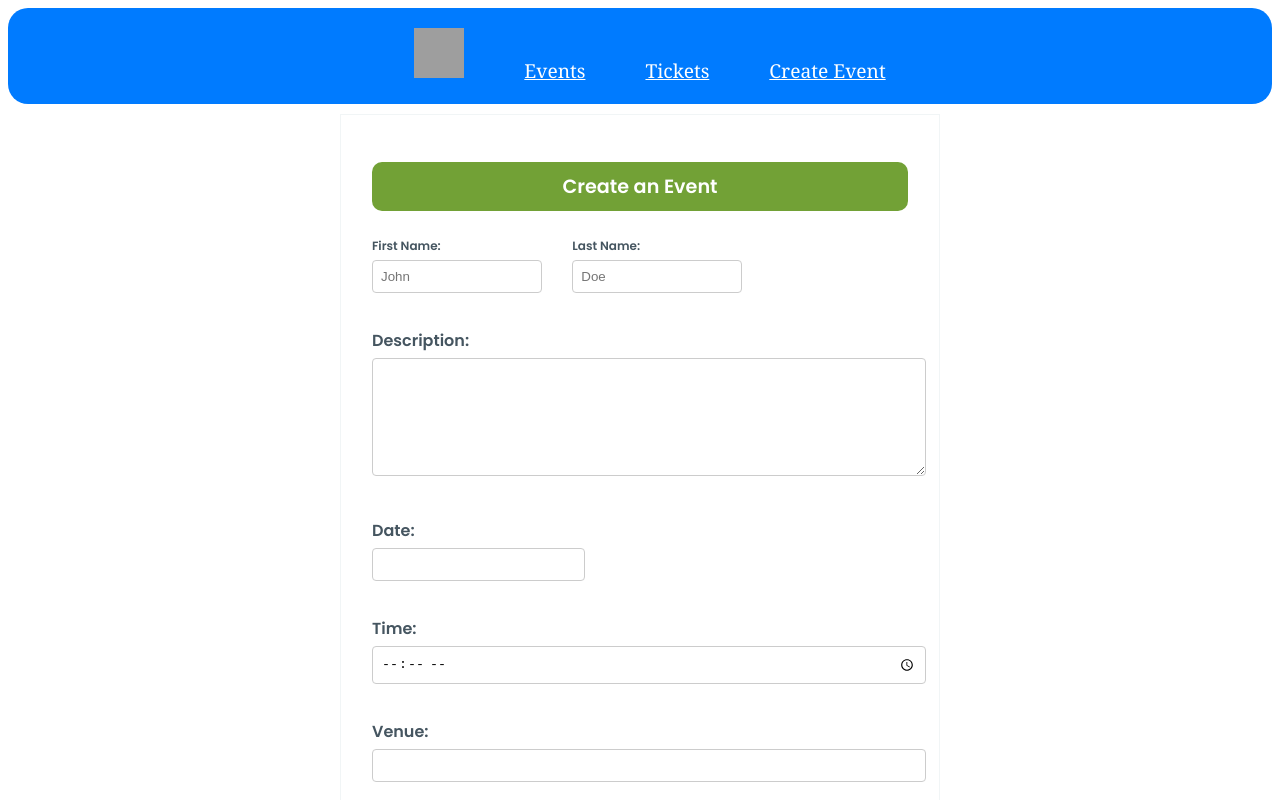
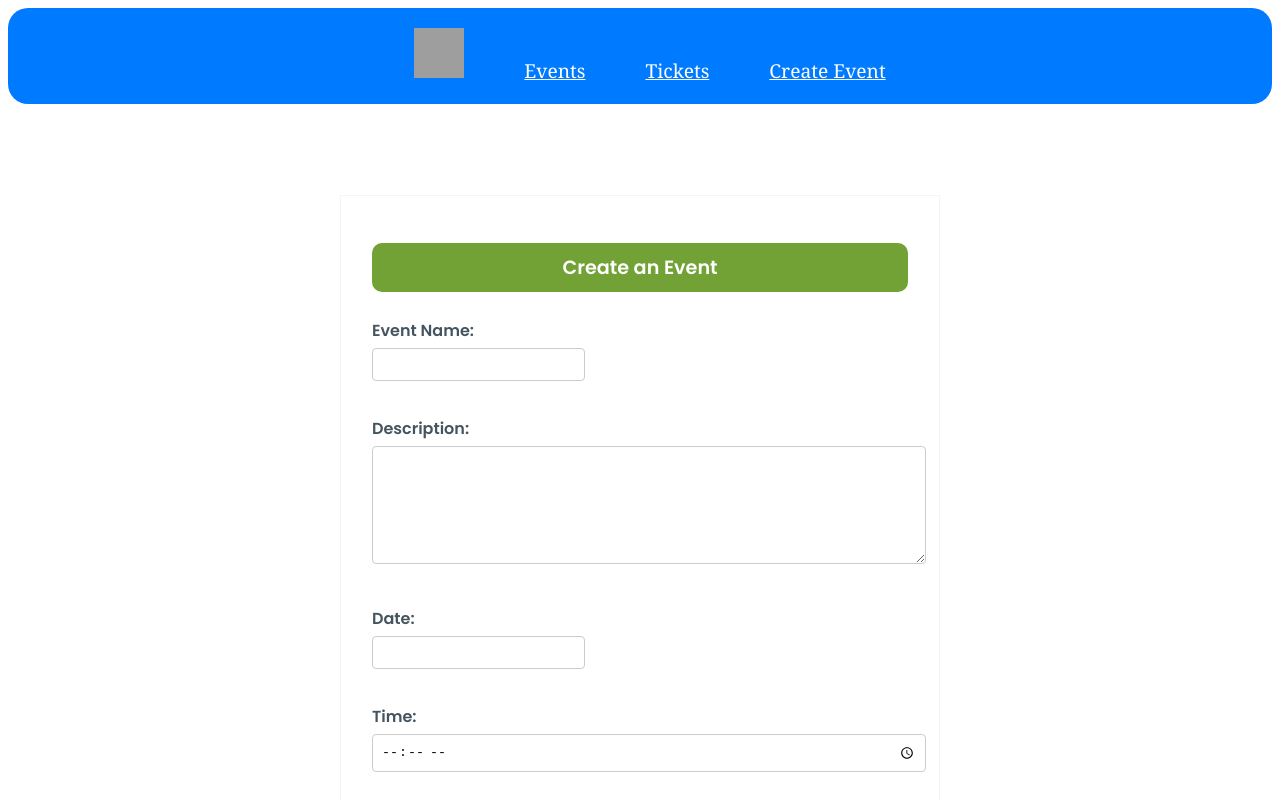
Before and after one commit to Evanny254/Safari-Ticketing-App, a React (Vite) app: page /create-event in a window 1280 px wide. Shown: the top 800 px of the page. Built offline with nearby package versions, Linux system fonts and the light colour scheme; grey boxes are pictures that could not be loaded.

Commit message:
StyleEventForm/App.css

```diff
--- a/src/App.css
+++ b/src/App.css
@@ -208,6 +208,9 @@ home-container {
   margin: 0px auto;
   color: rgb(69, 85, 96);
   font-family: Poppins;
+  padding-top: 81px;
+  justify-content: center;
+  border-radius: 20px;
 }
 
 .FormBox {
@@ -236,19 +239,10 @@ home-container {
 .ClientName {
   display: flex;
   min-width: 0px;
-  width: 400px;
+  width: 100%;
+
 }
 
-.FormFN,
-.FormLN {
-  -webkit-box-align: center;
-  align-items: center;
-  flex-wrap: wrap;
-  display: flex;
-  color: rgb(69, 85, 96);
-  font-size: 12px;
-  margin-right: 30px;
-}
 
 label {
   display: block;
@@ -272,6 +266,7 @@ textarea {
   height: 100px;
 }
 
+
 .CreateEventBtn {
   background-color: #72a136;
   color: white;
--- a/src/components/EventForm.jsx
+++ b/src/components/EventForm.jsx
@@ -75,25 +75,12 @@ const EventForm = () => {
       <form className="Form" onSubmit={handleSubmit}>
         <div className="ClientName">
       <div className="FormFN">
-      <label>First Name:</label>
+      <label>Event Name:</label>
       <input
         type="text"
-        name="firstName"
+        name="eventName"
         value={formData.firstName}
         onChange={handleChange}
-        placeholder="John"
-        required
-      />
-    </div>
-        <br />
-        <div className="FormLN">
-      <label>Last Name:</label>
-      <input
-        type="text"
-        name="lastName"
-        value={formData.lastName}
-        onChange={handleChange}
-        placeholder="Doe"
         required
       />
     </div>
```
